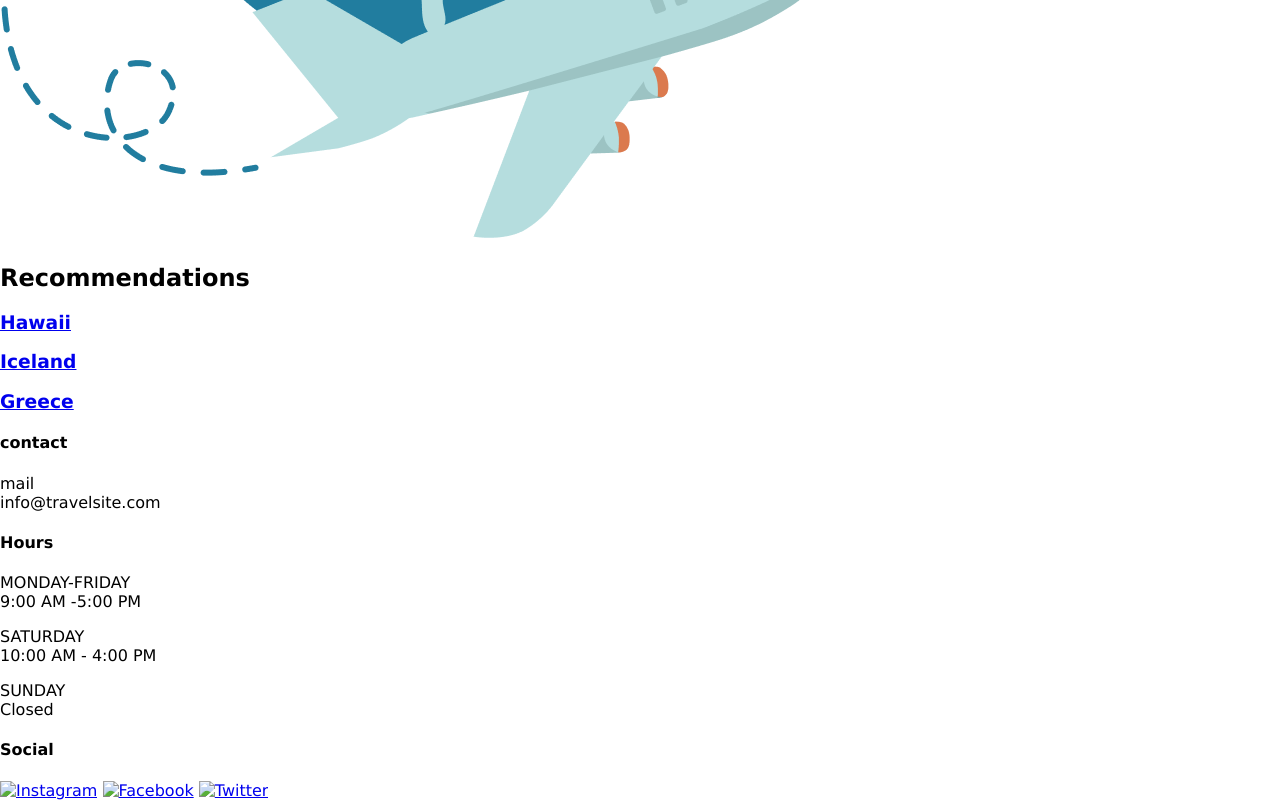
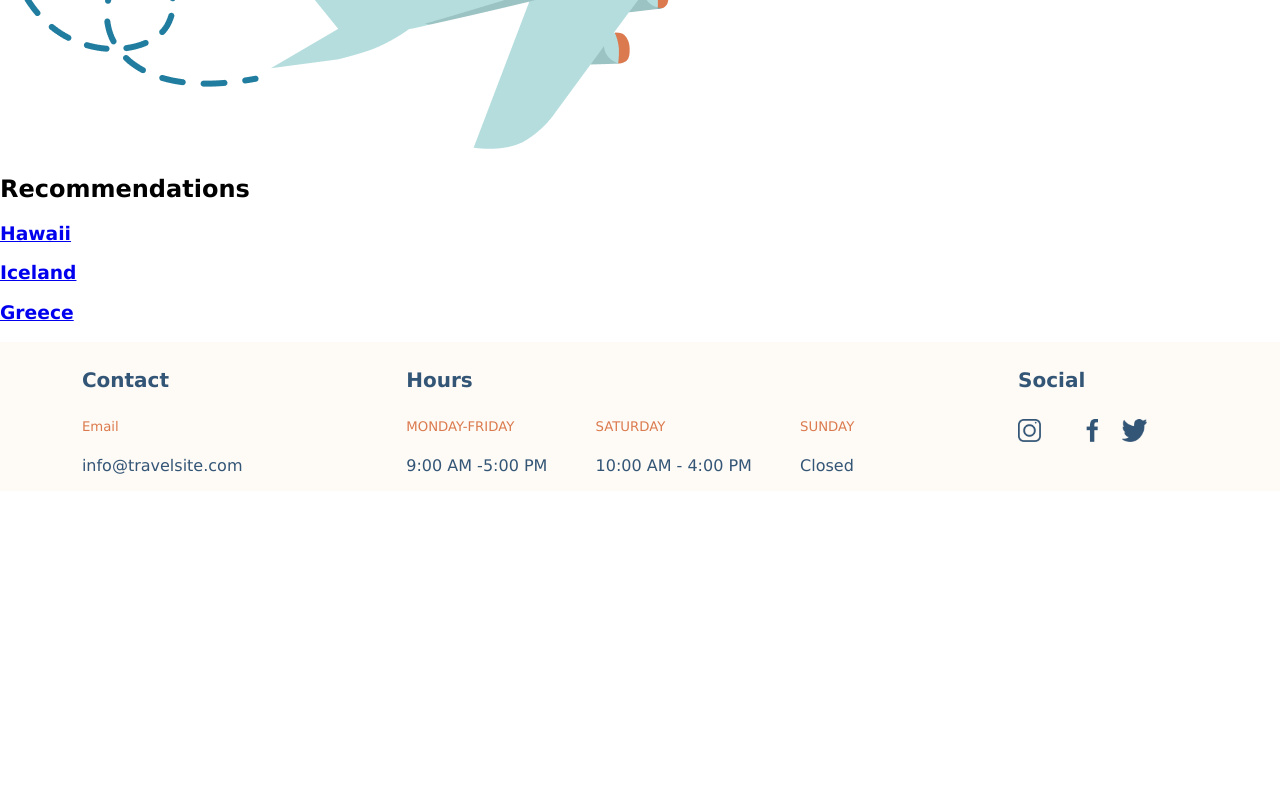
Before and after one commit to Slmti-BH/Selamawit-hailemariam-travelsite, a plain HTML site: page index.html in a window 1280 px wide. Shown: the part 683-1483 px from the top of the page. After the commit the page ends 1174 px from the top, so only its background shows below. Drawn offline with Linux system fonts and the light colour scheme.

Commit message:
Add styles to the footer for all pages in global.css file

```diff
--- a/css/global.css
+++ b/css/global.css
@@ -11,11 +11,14 @@ body{
 
 /* header */
 .header{
+    width: 100%;
     display: flex;
     flex-direction: row;
     padding: 0.625rem;
     background-color: #FFFFFF;
     align-items: center;
+    position: fixed;
+    top: 0;
 }
 .header__logo{
     margin-left: 3.75rem;
@@ -63,3 +66,35 @@ body{
     color: #DB7A4E;
     padding: 0.625rem;
 }
+
+
+
+/* footer */
+.footer{
+    display: flex;
+    background-color: #FEFAF5;
+    justify-content: space-around;
+    color: #335576;
+}
+.footer__title{
+    font-size: 1.25rem;
+}
+.footer__subtitle{
+    color: #DB7A4E;
+    font-weight: normal;
+    margin-top: 0;
+}
+.footer__hours{
+    width: 35%;
+}
+.footer__hours-container{
+    display: flex;
+    justify-content: space-between;
+}
+.footer__social-container{
+    display: flex;
+    justify-content: space-between;
+}
+.footer__social-icon-image{
+    width: 33.33%;
+}
--- a/index.html
+++ b/index.html
@@ -64,24 +64,38 @@
         </a>
     </main>
 
-    <footer>
-        <div>
-            <h4>contact</h4>
-            <p>mail<br>info@travelsite.com</p>
-        </div>
-        <div>
-            <h4>Hours</h4>
-            <p>MONDAY-FRIDAY<br>9:00 AM -5:00 PM</p>
-            <P>SATURDAY<br>10:00 AM - 4:00 PM</P>
-            <p>SUNDAY<br>Closed</p>
-        </div>
-        <div>
-            <h4>Social</h4>
-            <a href="./assets/Icons/icon-instagram.png"><img src="" alt="Instagram"></a>
-            <a href="./assets/Icons/icon-facebook.png"><img src="" alt="Facebook"></a>
-            <a href="./assets/Icons/icon-twitter.png"><img src="" alt="Twitter"></a>
-        </div>
 
+    <footer class="footer">
+        <section class="footer__contact">
+            <h4 class="footer__title">Contact</h4>
+            <h5 class="footer__subtitle">Email</h5>
+            <p class="footer__text"> info@travelsite.com</p>
+        </section>
+        <section class="footer__hours">
+            <h4 class="footer__title">Hours</h4>
+            <div class="footer__hours-container">
+                <div>
+                    <h5 class="footer__subtitle">MONDAY-FRIDAY</h5>
+                    <p class="footer__text">9:00 AM -5:00 PM</p>
+                </div>
+                <div>
+                    <h5 class="footer__subtitle">SATURDAY</h5>
+                    <p class="footer__text">10:00 AM - 4:00 PM</P>
+                </div>
+                <div>
+                    <h5 class="footer__subtitle">SUNDAY</h5>
+                    <p class="footer__text">Closed</p>
+                </div>
+            </div>
+        </section>
+        <section class="footer__social">
+            <h4 class="footer__title">Social</h4>
+            <div class="footer__social-container">
+                <a href="https://www.instagram.com/"><img class="footer__social-icon-image" src="./assets/Icons/icon-instagram.png" alt="Instagram"></a>
+                <a href="https://www.facebook.com/"><img class="footer__social-icon-image" src="./assets/Icons/icon-facebook.png" alt="Facebook"></a>
+                <a href="https://www.twitter.com/"><img class="footer__social-icon-image" src="./assets/Icons/icon-twitter.png" alt="Twitter"></a>
+            </div>
+        </section>
     </footer>
 </body>
 </html>
```
Also changed, not shown: pages/greece.html (+25 -12 lines), pages/hawaii.html (+25 -12 lines), pages/iceland.html (+25 -12 lines).
